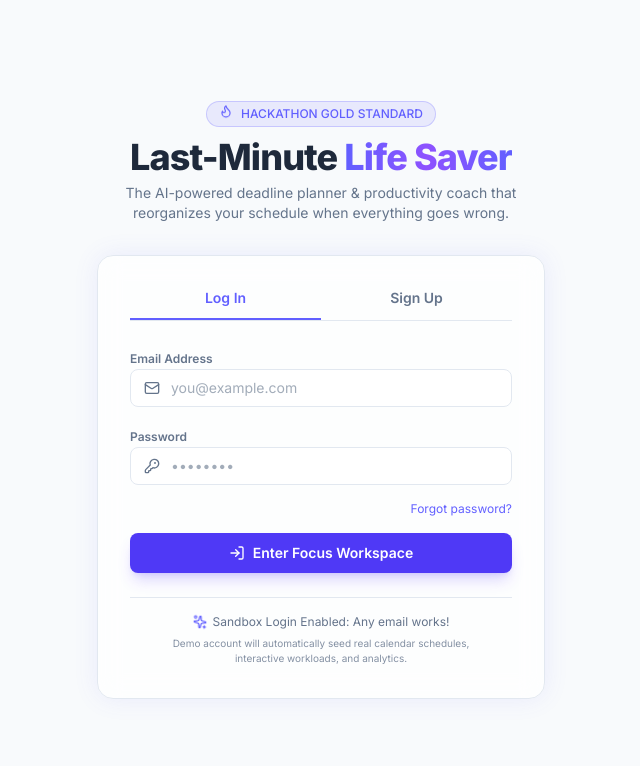
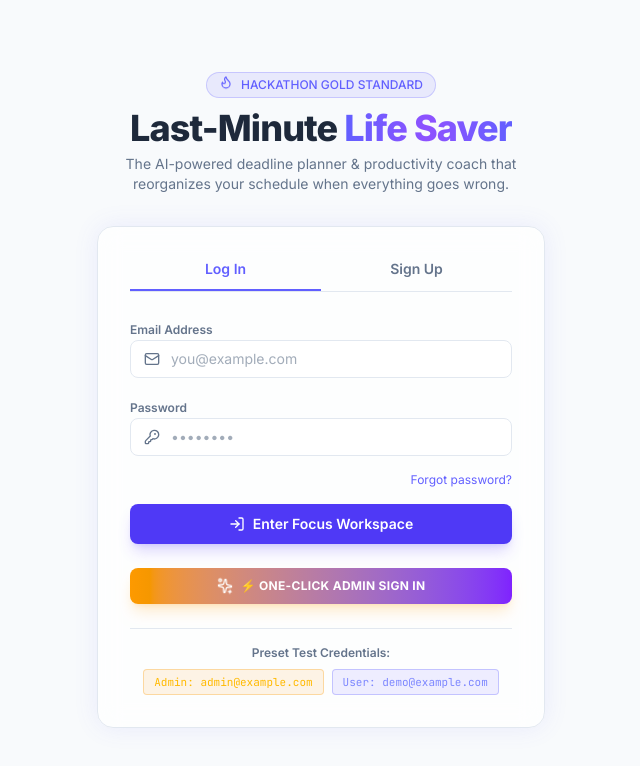
Before and after one commit to manik1323-del/Life-minute-saver, a React (Vite) app: page / in a window 1280 px wide. Shown: the top 766 px of the page, without its empty margins (319-959 px from the left). Built offline with nearby package versions, Linux system fonts and the light colour scheme.

Commit message:
Add One-Click Admin sign in and Vite API proxy support

```diff
--- a/src/screens/AuthScreen.tsx
+++ b/src/screens/AuthScreen.tsx
@@ -218,17 +218,59 @@ export default function AuthScreen() {
             )}
           </button>
 
+          {/* Quick Admin Sign In Button */}
+          <div className="pt-2">
+            <button
+              type="button"
+              disabled={loading}
+              onClick={async () => {
+                setError(null);
+                setSuccess(null);
+                setLoading(true);
+                setEmail('admin@example.com');
+                setPassword('admin123password');
+                try {
+                  await login('admin@example.com', 'admin123password');
+                } catch (err: any) {
+                  setError(err.message || 'Admin sign in failed');
+                } finally {
+                  setLoading(false);
+                }
+              }}
+              className="w-full bg-gradient-to-r from-amber-500 to-violet-600 hover:from-amber-600 hover:to-violet-700 active:scale-[0.99] font-bold text-white rounded-lg py-2.5 text-xs tracking-wide uppercase transition-all flex items-center justify-center gap-2 cursor-pointer shadow-lg shadow-amber-500/20"
+            >
+              <Sparkles className="w-4 h-4 animate-spin" />
+              <span>⚡ One-Click Admin Sign In</span>
+            </button>
+          </div>
+
         </form>
 
-        {/* Demo info overlay */}
-        <div className="mt-6 pt-4 border-t border-theme-border flex flex-col items-center gap-1.5 text-center">
-          <div className="flex items-center gap-1.5 text-xs text-theme-text-muted">
-            <Sparkles className="w-3.5 h-3.5 text-indigo-500 animate-spin" />
-            <span>Sandbox Login Enabled: Any email works!</span>
+        {/* Preset Credentials Badges */}
+        <div className="mt-6 pt-4 border-t border-theme-border flex flex-col items-center gap-2 text-center">
+          <span className="text-xs font-semibold text-theme-text-muted">Preset Test Credentials:</span>
+          <div className="flex flex-wrap items-center justify-center gap-2">
+            <button
+              type="button"
+              onClick={() => {
+                setEmail('admin@example.com');
+                setPassword('admin123password');
+              }}
+              className="px-2.5 py-1 bg-amber-500/10 hover:bg-amber-500/20 border border-amber-500/30 rounded text-[11px] text-amber-400 font-mono transition-colors cursor-pointer"
+            >
+              Admin: admin@example.com
+            </button>
+            <button
+              type="button"
+              onClick={() => {
+                setEmail('demo@example.com');
+                setPassword('demo123password');
+              }}
+              className="px-2.5 py-1 bg-indigo-500/10 hover:bg-indigo-500/20 border border-indigo-500/30 rounded text-[11px] text-indigo-400 font-mono transition-colors cursor-pointer"
+            >
+              User: demo@example.com
+            </button>
           </div>
-          <p className="text-[10px] text-theme-text-muted/80 leading-normal max-w-xs">
-            Demo account will automatically seed real calendar schedules, interactive workloads, and analytics.
-          </p>
         </div>
 
       </motion.div>
--- a/vite.config.ts
+++ b/vite.config.ts
@@ -21,6 +21,12 @@ export default defineConfig(() => {
       // Do not modify—file watching is disabled to prevent flickering during agent edits.
       hmr: process.env.DISABLE_HMR !== 'true',
       watch: process.env.DISABLE_HMR === 'true' ? null : {},
+      proxy: {
+        '/api': {
+          target: 'http://localhost:3000',
+          changeOrigin: true,
+        },
+      },
     },
     test: {
       globals: true,
```
Also changed, not shown: 1 other file (tests, documents, lock files or other folders).
